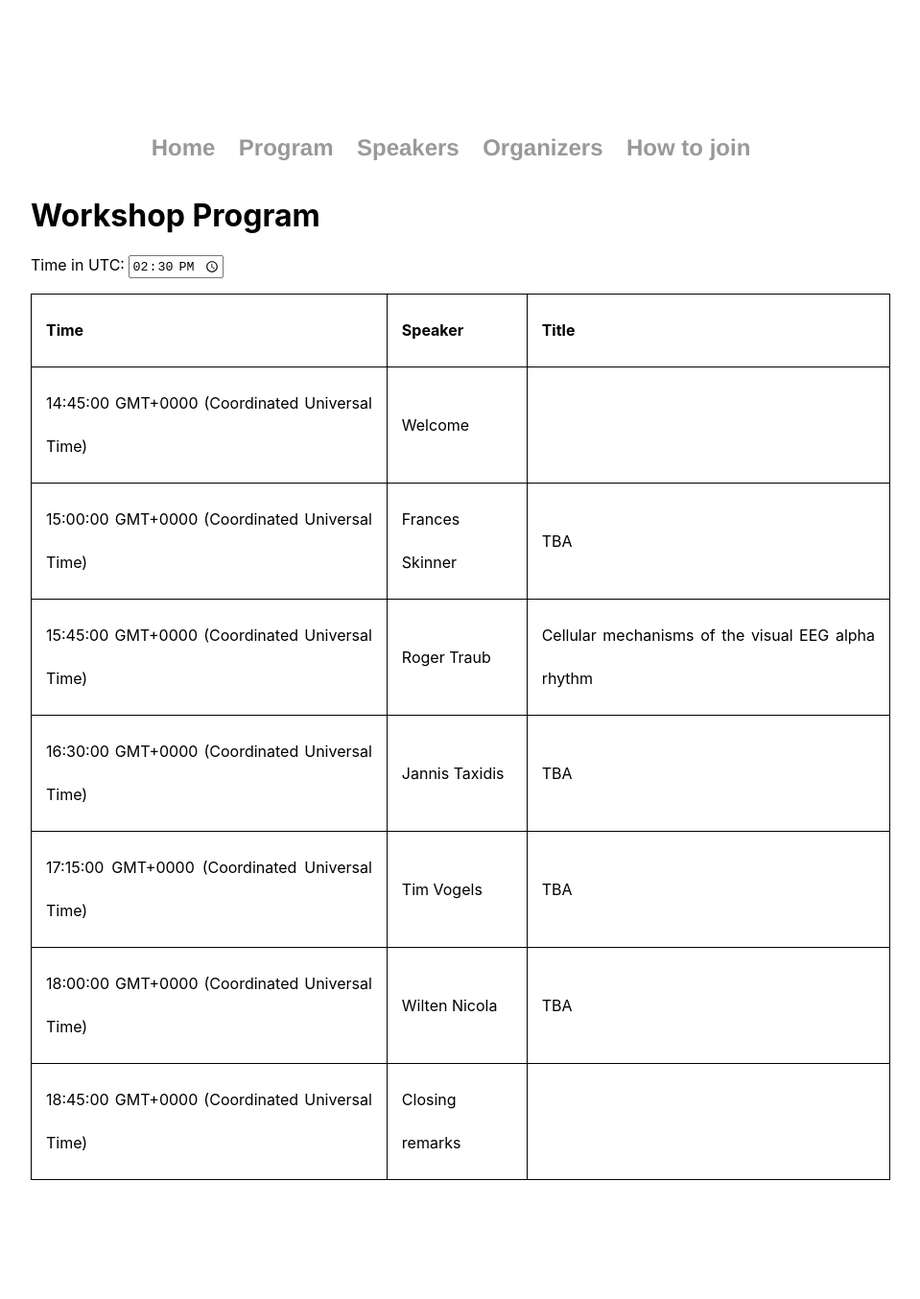
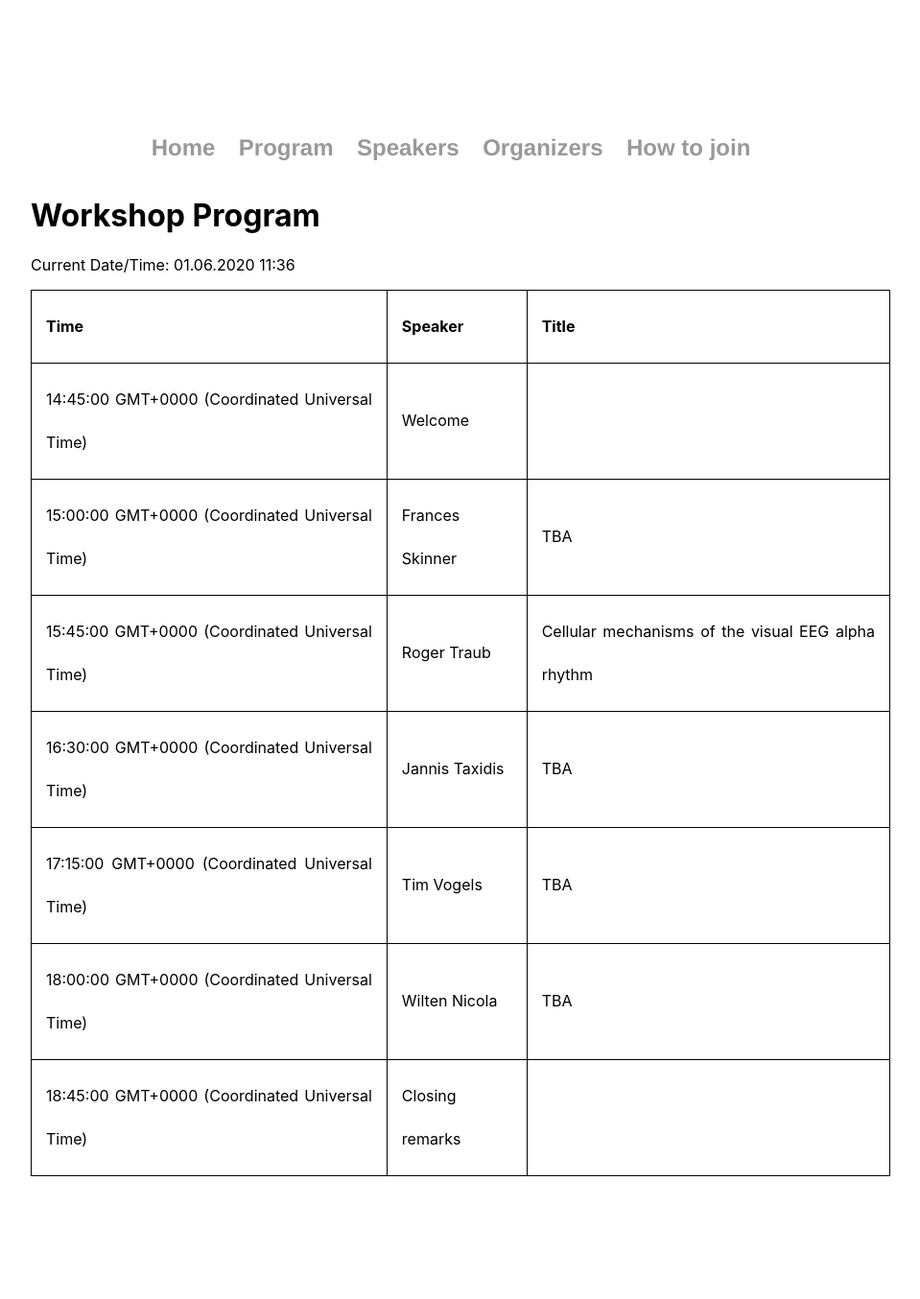
Before and after one commit to spirosChv/ocns2021interneurons, a Jekyll site: the page built from program/index.html, in a window 1280 px wide. Shown: the whole page at 96% size, without its empty margins (160-1119 px from the left). Built offline with Jekyll 4.4.1, drawn with Linux system fonts in a browser that asks for light colours; some of the changed lines change nothing that is shown.

Commit message:
Update index.html

```diff
--- a/program/index.html
+++ b/program/index.html
@@ -19,9 +19,12 @@ title: Workshop Program
     </style>
 
     <h1> Workshop Program</h1>
+    <p>Current Date/Time: <span id="datetime"></span></p>
 
-<label for="input-time">Time in UTC: </label>
-<input value="14:30" type="time" id="input-time">
+    <script>
+    var dt = new Date();
+    document.getElementById("datetime").innerHTML = (("0"+dt.getDate()).slice(-2)) +"."+ (("0"+(dt.getMonth()+1)).slice(-2)) +"."+ (dt.getFullYear()) +" "+ (("0"+dt.getHours()).slice(-2)) +":"+ (("0"+dt.getMinutes()).slice(-2));
+    </script>
 
 <p id="local"></p>
 
```
